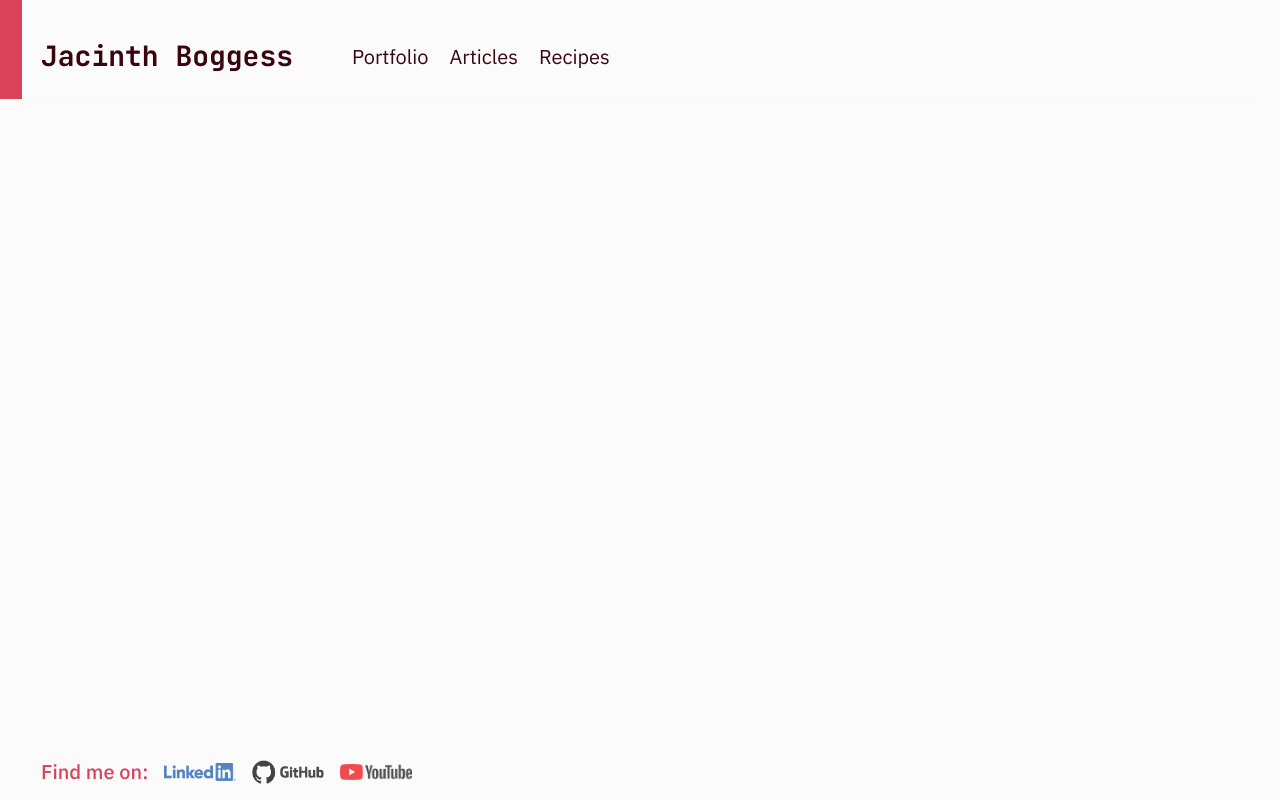
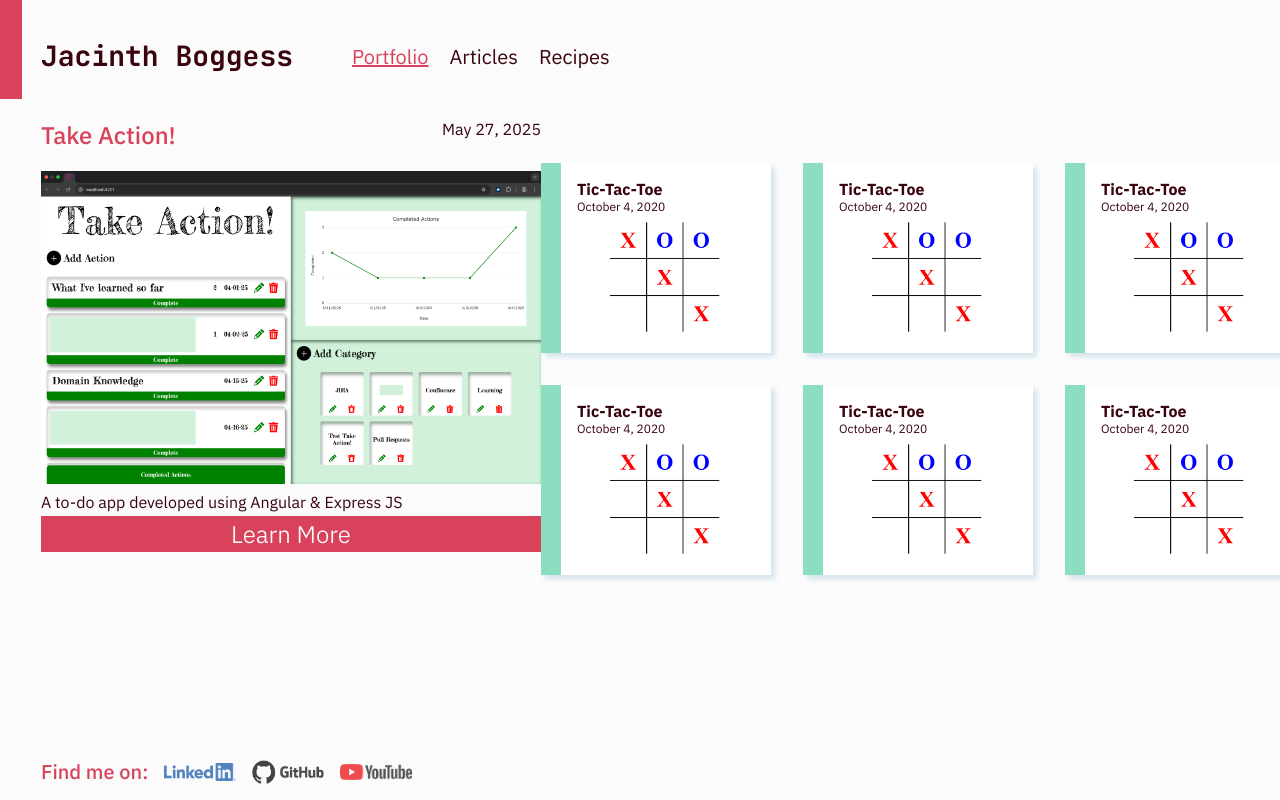
Before and after one commit to Flowers70/Flowers70.github.io, a React (Vite) app: page /portfolio in a window 1280 px wide. Built offline with nearby package versions, Linux system fonts and the light colour scheme.

Commit message:
Added the portfolio page

```diff
--- /dev/null
+++ b/src/components/ProjectCard/ProjectCard.css
@@ -0,0 +1,45 @@
+.projectCard{
+    width: 230px;
+    height: 190px;
+    display: grid;
+    grid-template-columns: 20px auto;
+    box-shadow: 4px 4px 5px var(--shadow-blue);
+    cursor: pointer;
+    transition: transform .3s;
+    background-color: white;
+    /* overflow: hidden; */
+}
+
+.projectCard:hover{
+    transform: scale(1.05);
+}
+
+.projectCard img{
+    max-height: 110px;
+    object-fit: contain;
+}
+
+.projectCard .decorativeLine{
+    width: 20px;
+    height: auto;
+    background-color: #8CDEC0;
+}
+
+.projectInfo{
+    height: auto;
+    display: grid;
+    grid-template-rows: max-content auto;
+    padding: 1rem;
+    gap: 0.5rem;
+}
+
+.projectInfo h3{
+    font-size: 1rem;
+    box-sizing: border-box;
+}
+
+.projectInfo p{
+    font-size: 0.75rem;
+    line-height: normal;
+    box-sizing: border-box;
+}
--- /dev/null
+++ b/src/components/ProjectCard/ProjectCard.jsx
@@ -0,0 +1,18 @@
+import './ProjectCard.css'
+
+export function ProjectCard(){
+    return(
+        <>
+            <div className="projectCard">
+                <div className="decorativeLine"></div>
+                <div className='projectInfo'>
+                    <div>
+                        <h3>Tic-Tac-Toe</h3>
+                        <p>October 4, 2020</p>
+                    </div>
+                    <img src="/images/tic-tac-toe.png"></img>
+                </div>
+            </div>
+        </>
+    );
+}
--- a/src/index.css
+++ b/src/index.css
@@ -104,6 +104,11 @@ button:hover{
 }
 
 .navLinks a:hover{
+  color: var(--accent-pink);
+  text-decoration: underline;
+}
+
+.navLinks .active{
   color: var(--accent-pink);
   text-decoration: underline;
 }
--- a/src/main.jsx
+++ b/src/main.jsx
@@ -2,7 +2,7 @@ import { StrictMode, useState, useEffect } from 'react'
 import { createRoot } from 'react-dom/client'
 import './index.css'
 import App from './App.jsx'
-import { BrowserRouter as Router, Link } from 'react-router-dom'
+import { BrowserRouter as Router, NavLink } from 'react-router-dom'
 // import { readFromFile } from './utils/fileUtils'
 
 // const constAboutMe = readFromFile("/aboutMe.txt");
@@ -24,22 +24,22 @@ function Root(){
       <>
         <div className='navbar desktop'>
           <div className='decorLine'></div>
-          <Link to="/"><h1>Jacinth Boggess</h1></Link>
+          <NavLink className={({ isActive }) => isActive ? 'active' : ''} to="/"><h1>Jacinth Boggess</h1></NavLink>
           <div className='navLinks'>
-            <Link to="/portfolio">Portfolio</Link>
-            <Link to="/articles">Articles</Link>
-            <Link to="/recipes">Recipes</Link>
+            <NavLink className={({ isActive }) => isActive ? 'active' : ''} to="/portfolio">Portfolio</NavLink>
+            <NavLink className={({ isActive }) => isActive ? 'active' : ''} to="/articles">Articles</NavLink>
+            <NavLink className={({ isActive }) => isActive ? 'active' : ''} to="/recipes">Recipes</NavLink>
           </div>
         </div>
 
         <div className='navbar mobile'>
-        <Link to="/"><h1>Jacinth Boggess</h1></Link>
+        <NavLink className={({ isActive }) => isActive ? 'active' : ''} to="/"><h1>Jacinth Boggess</h1></NavLink>
           <div className='decorLine'>
             <a onClick={toggleDisplay}>Navigation</a>
             <div style={{display: isVisible ? 'grid' : 'none'}} className='navLinks'>
-              <Link to="/portfolio">Portfolio</Link>
-              <Link to="/articles">Articles</Link>
-              <Link to="/recipes">Recipes</Link>
+              <NavLink className={({ isActive }) => isActive ? 'active' : ''} to="/portfolio">Portfolio</NavLink>
+              <NavLink className={({ isActive }) => isActive ? 'active' : ''} to="/articles">Articles</NavLink>
+              <NavLink className={({ isActive }) => isActive ? 'active' : ''} to="/recipes">Recipes</NavLink>
             </div>
           </div>
         </div>
--- a/src/pages/portfolio.jsx
+++ b/src/pages/portfolio.jsx
@@ -1,6 +1,27 @@
+import { ProjectCard } from "../components/ProjectCard/ProjectCard";
+
 export function Portfolio(){
     return (
         <>
+            <div className="recipes">
+                <div className="spotlight">
+                    <div className="titleDate">
+                        <h2>Take Action!</h2>
+                        <div>May 27, 2025</div>
+                    </div>
+                    <img src="/images/Take_Action.png"></img>
+                    <p>A to-do app developed using Angular & Express JS</p>
+                    <button>Learn More</button>
+                </div>
+                <div className="gallery">
+                    <ProjectCard />
+                    <ProjectCard />
+                    <ProjectCard />
+                    <ProjectCard />
+                    <ProjectCard />
+                    <ProjectCard />
+                </div>
+            </div>
         </>
     );
 }
```
Also changed, not shown: public/images/Take_Action.png (added), public/images/tic-tac-toe.png (added).
